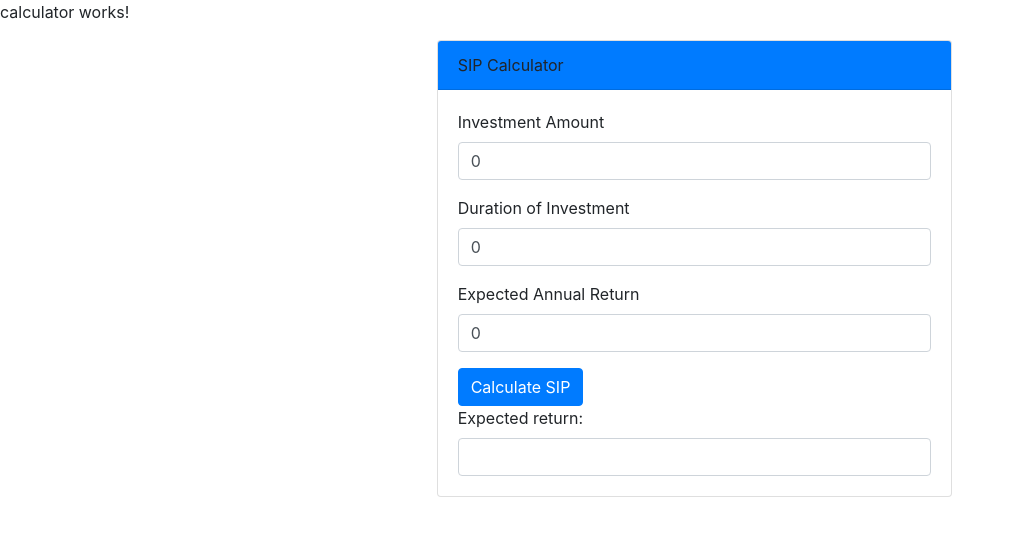
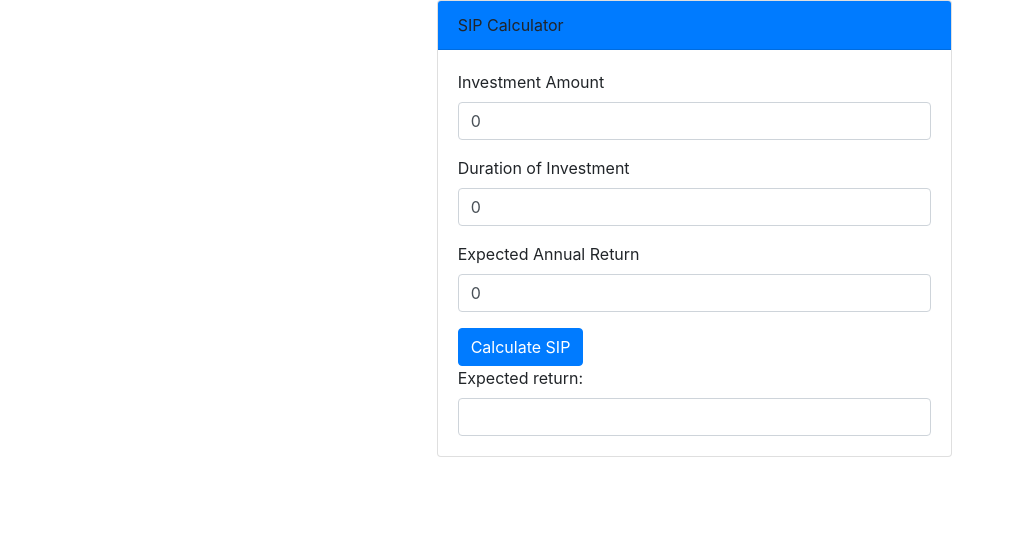
Before and after one commit to khyativalera/SIP-Calculator, an Angular app: page / in a window 1280 px wide. Shown: the top 536 px of the page, without its empty margins (0-1014 px from the left). Built offline with nearby package versions, Linux system fonts and the light colour scheme.

Commit message:
removed extra lines

```diff
--- a/src/app/calculator/calculator.component.html
+++ b/src/app/calculator/calculator.component.html
@@ -1,5 +1,3 @@
-<p>calculator works!</p>
-
 <div class="row">
     <div class="col-md-5 offset-md-4">
         <div class="card">
```
